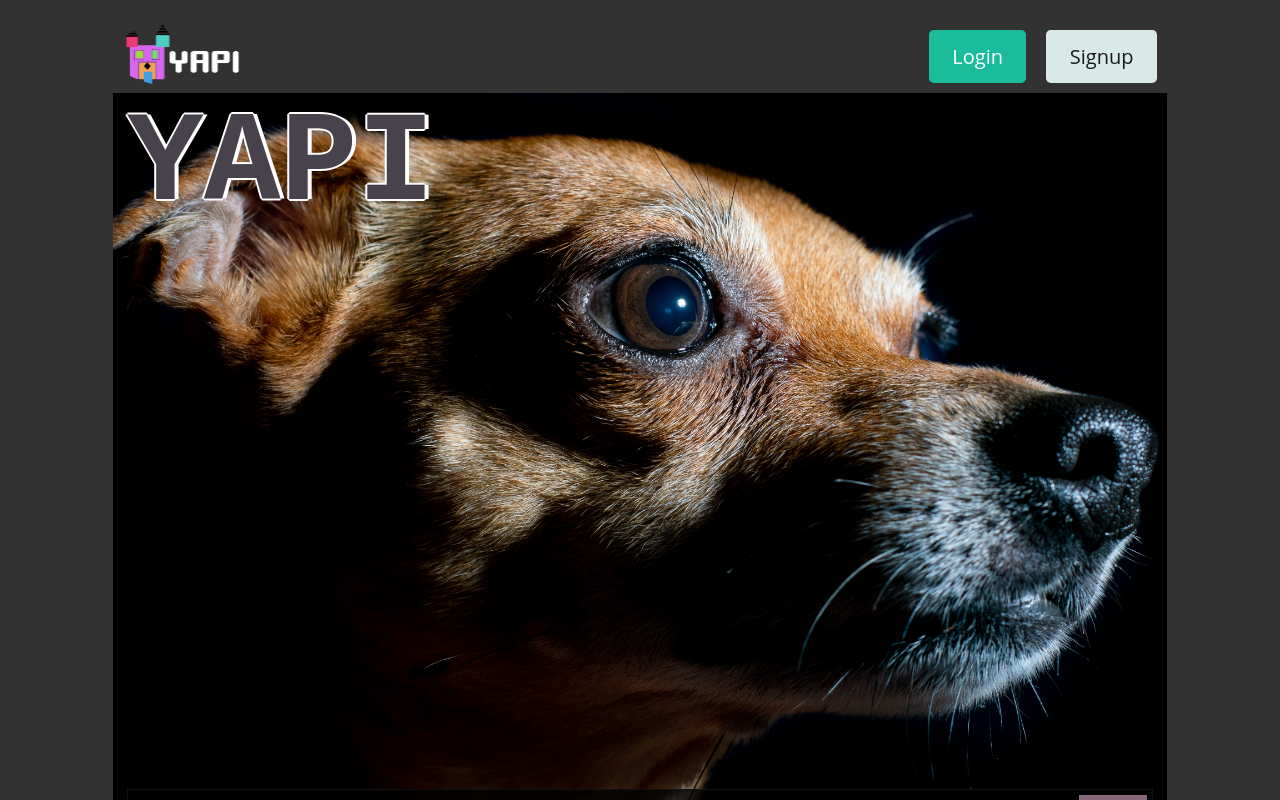
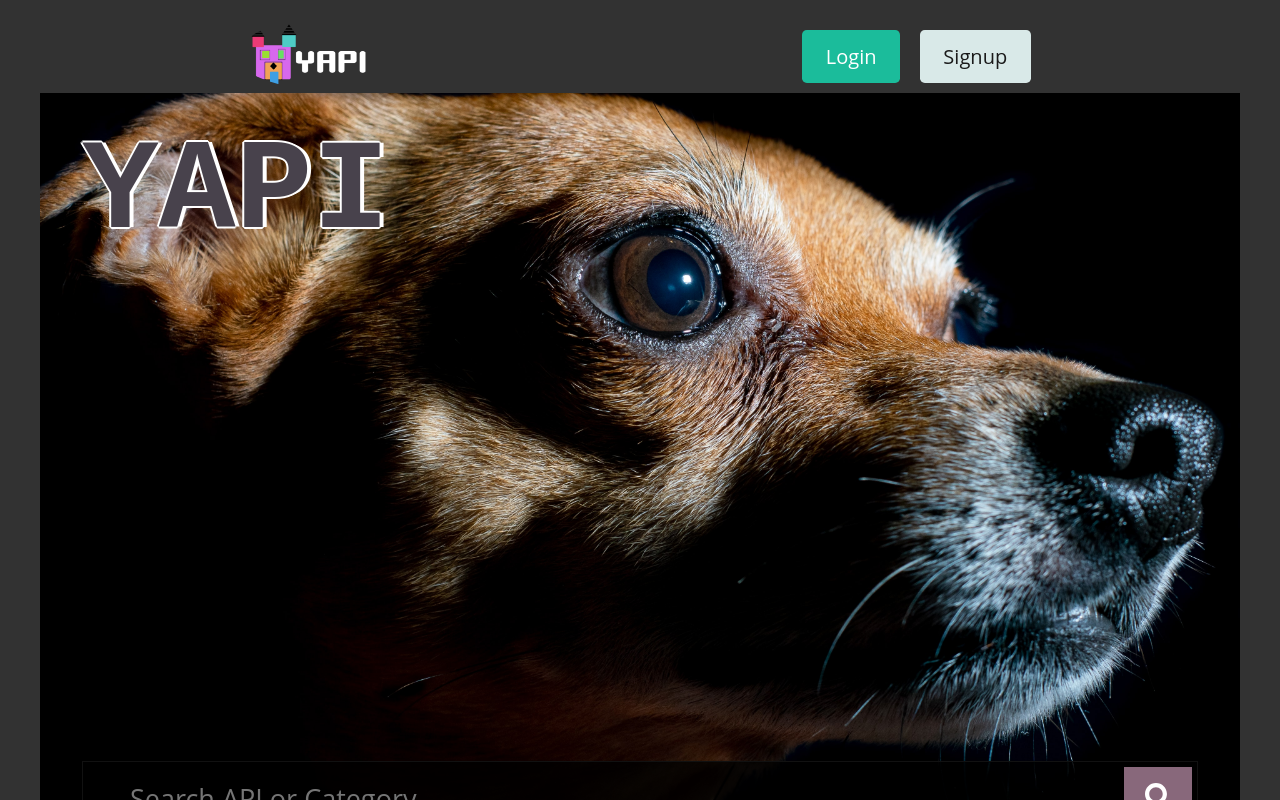
Before and after one commit to m-car/YAPI, a React (Create React App) app in the folder client/: page / in a window 1280 px wide. Shown: the top 800 px of the page. Built offline with nearby package versions, Linux system fonts and the light colour scheme; no server answers.

Commit message:
removed padding

```diff
--- a/client/src/index.css
+++ b/client/src/index.css
@@ -1168,7 +1168,6 @@ label form [type="radio"] {
 }
 
 .container {
-  width: 85%;
   max-width: 1200px;
   margin-left: auto;
   margin-right: auto;
--- a/client/src/pages/home.css
+++ b/client/src/pages/home.css
@@ -30,7 +30,7 @@ body {
 	flex-direction: column;
 	justify-content: space-between;
 	height: 100vh;
-	padding: 1em;
+	padding: 3em;
 	box-sizing: border-box;
 	color: rgba(39, 32, 44, 0.849);
 	text-shadow: 4px 0 0 #fff, -2px 0 0 #fff, 0 2px 0 #fff, 0 -2px 0 #fff, 1px 1px #fff, -1px -1px 0 #fff, 1px -1px 0 #fff, -1px 1px 0 #fff;
```
Also changed, not shown: 1 other file (tests, documents, lock files or other folders).
